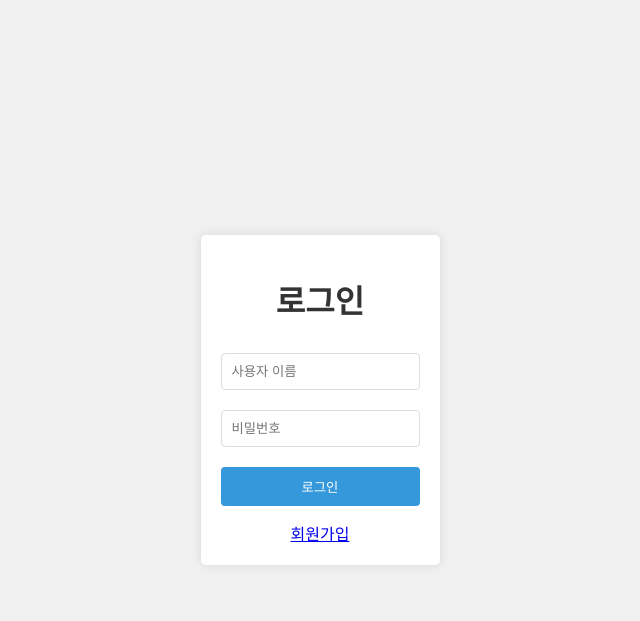
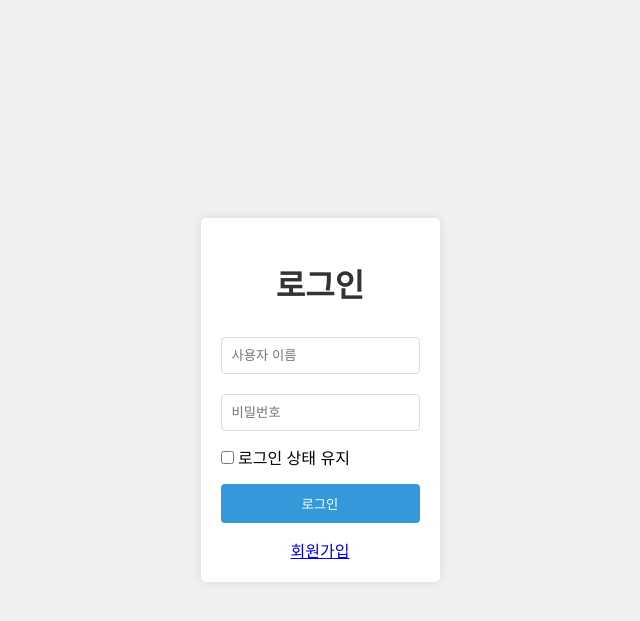
Before and after one commit to Dr-Min/openAitrans, a Flask app: page /login in a window 1280 px wide. Shown: the top 621 px of the page, without its empty margins (320-960 px from the left). Run offline with Flask 3, Linux system fonts and the light colour scheme.

Commit message:
리멤버미 기능 추가

```diff
--- a/app.py
+++ b/app.py
@@ -3,11 +3,11 @@ import secrets
 import sqlite3
 import tempfile
 import traceback
-from datetime import datetime
+from datetime import datetime, timedelta
 from concurrent.futures import ThreadPoolExecutor
 
 from dotenv import load_dotenv
-from flask import Flask, g, jsonify, redirect, render_template, request, send_file, session, url_for, Response, stream_with_context
+from flask import Flask, g, jsonify, redirect, render_template, request, send_file, session, url_for, Response, stream_with_context, flash
 from openai import OpenAI
 from werkzeug.security import check_password_hash, generate_password_hash
 from concurrent.futures import ThreadPoolExecutor, as_completed
@@ -16,6 +16,7 @@ import json
 
 app = Flask(__name__)
 app.secret_key = secrets.token_hex(16)
+app.permanent_session_lifetime = timedelta(days=30)
 
 # .env 파일에서 환경 변수 로드
 load_dotenv()
@@ -105,14 +106,17 @@ def login():
     if request.method == 'POST':
         username = request.form['username']
         password = request.form['password']
+        remember = 'remember' in request.form
 
         db = get_db()
-        user = db.execute("SELECT * FROM users WHERE username = ?", (username,)).fetchone()
+        user = db.execute('SELECT * FROM users WHERE username = ?', (username,)).fetchone()
 
         if user and check_password_hash(user['password'], password):
+            session.permanent = remember  # remember가 True면 permanent 세션으로 설정
             session['user_id'] = user['id']
             return redirect(url_for('index'))
-        return "Invalid username or password"
+
+        flash('잘못된 사용자명 또는 비밀번호입니다.')
     return render_template('login.html')
 
 @app.route('/logout')
--- a/templates/login.html
+++ b/templates/login.html
@@ -1,8 +1,8 @@
 <!DOCTYPE html>
 <html lang="ko">
   <head>
-    <meta charset="UTF-8">
-    <meta name="viewport" content="width=device-width, initial-scale=1.0">
+    <meta charset="UTF-8" />
+    <meta name="viewport" content="width=device-width, initial-scale=1.0" />
     <title>로그인</title>
     <style>
       body {
@@ -18,7 +18,7 @@
         background-color: white;
         padding: 20px;
         border-radius: 5px;
-            box-shadow: 0 0 10px rgba(0,0,0,0.1);
+        box-shadow: 0 0 10px rgba(0, 0, 0, 0.1);
       }
       h1 {
         text-align: center;
@@ -56,8 +56,16 @@
     <div class="login-container">
       <h1>로그인</h1>
       <form action="/login" method="post">
-            <input type="text" name="username" placeholder="사용자 이름" required>
-            <input type="password" name="password" placeholder="비밀번호" required>
+        <input type="text" name="username" placeholder="사용자 이름" required />
+        <input
+          type="password"
+          name="password"
+          placeholder="비밀번호"
+          required
+        />
+        <label>
+          <input type="checkbox" name="remember" /> 로그인 상태 유지
+        </label>
         <button type="submit">로그인</button>
       </form>
       <div class="register-link">
```
Lines whose indentation alone changed are shown as unchanged.
